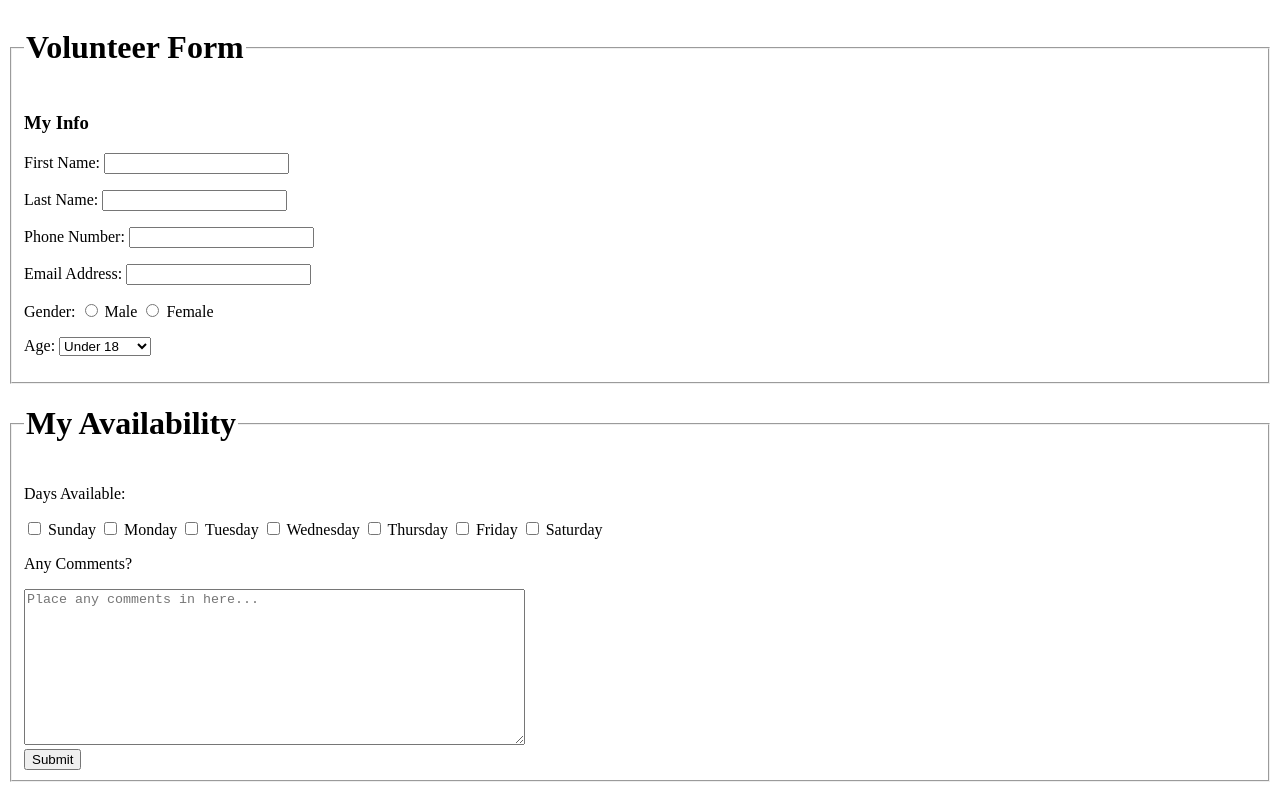
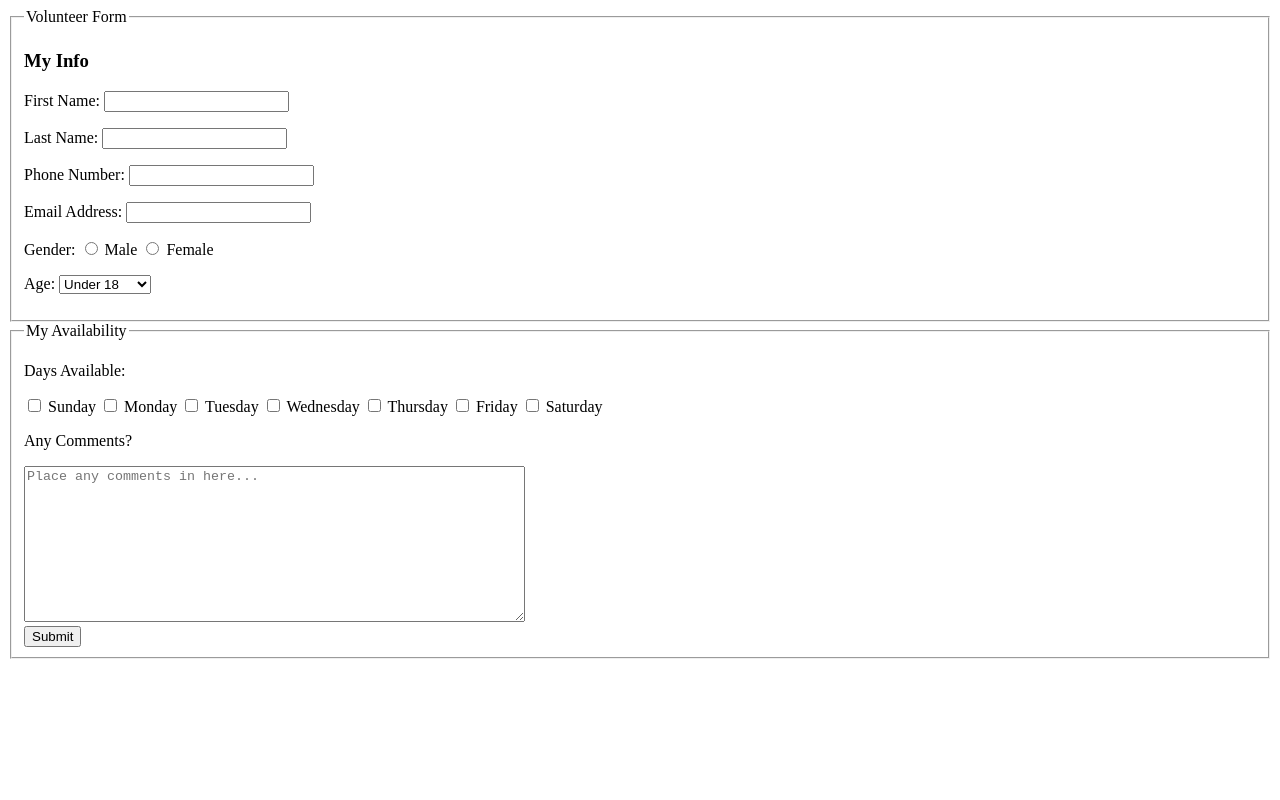
Before and after one commit to Adam759/lab4, a plain HTML site: page index.html in a window 1280 px wide. Drawn offline with Linux system fonts and the light colour scheme.

Commit message:
Tidying up some syntax

```diff
--- a/index.html
+++ b/index.html
@@ -7,7 +7,7 @@
 <body>
   <form method="POST" action="http://bloomingdale.sat.iit.edu/kriedan/lab3formscript.php">
     <fieldset>
-      <legend><h1>Volunteer Form</h1></legend>
+      <legend>Volunteer Form</legend>
       <h3>My Info</h3>
 
       <p>
@@ -18,7 +18,7 @@
       </p>
       <p>
         <label for="phone">Phone Number: </label>
-        <input type="tel" id="phone_field" name="phone" pattern="[0-9]{3}-[0-9]{3}-[0-9]{4}" required>
+        <input type="tel" id="phone" name="phone_field" pattern="[0-9]{3}-[0-9]{3}-[0-9]{4}" required>
       </p>
       <p>
         <label>Email Address: <input type="email" name="email_field"></label>
@@ -45,7 +45,7 @@
     </fieldset>
 
     <fieldset>
-      <legend><h1>My Availability</h1></legend>
+      <legend>My Availability</legend>
       <p>Days Available:</p>
       <input type="checkbox" name="available_field[]" value="Sunday"> Sunday
       <input type="checkbox" name="available_field[]" value="Monday"> Monday
@@ -61,5 +61,6 @@
       </div>
       <input type="hidden" name="hidden_field" value="apatton1@hawk.iit.edu">
     </fieldset>
+  </form>
 </body>
 </html>
```
